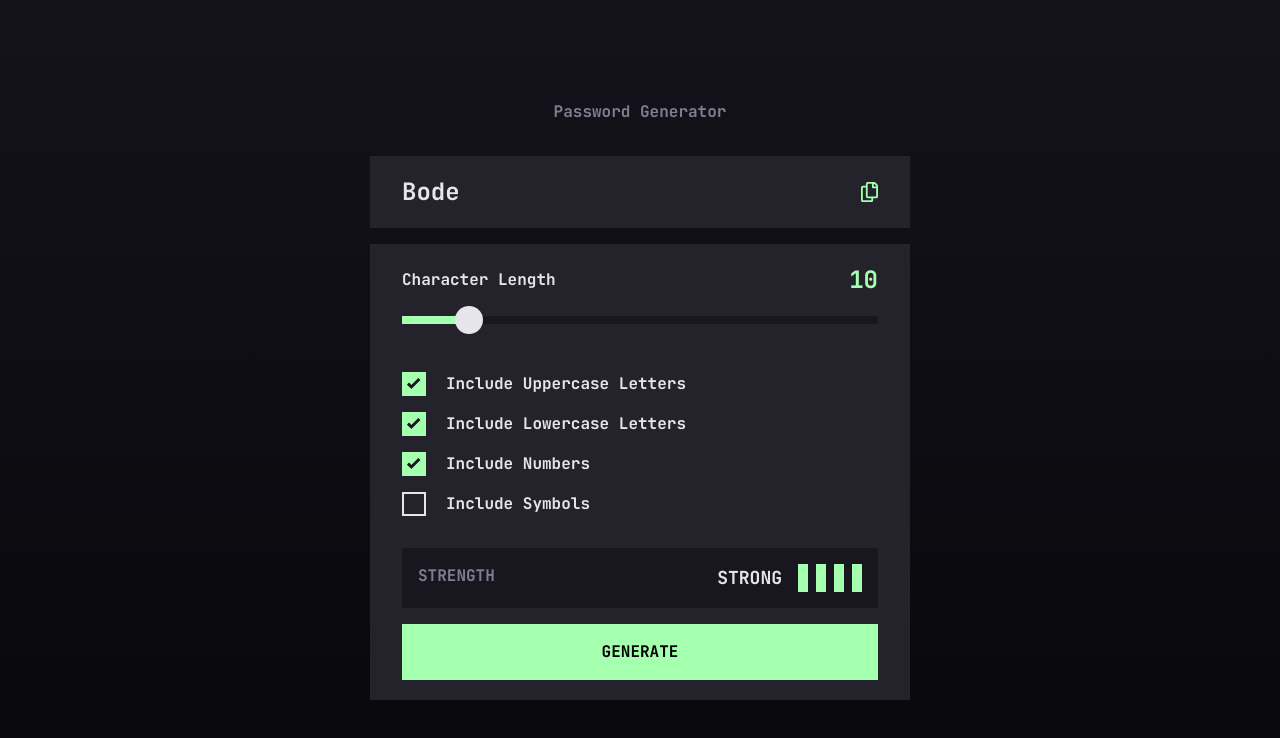
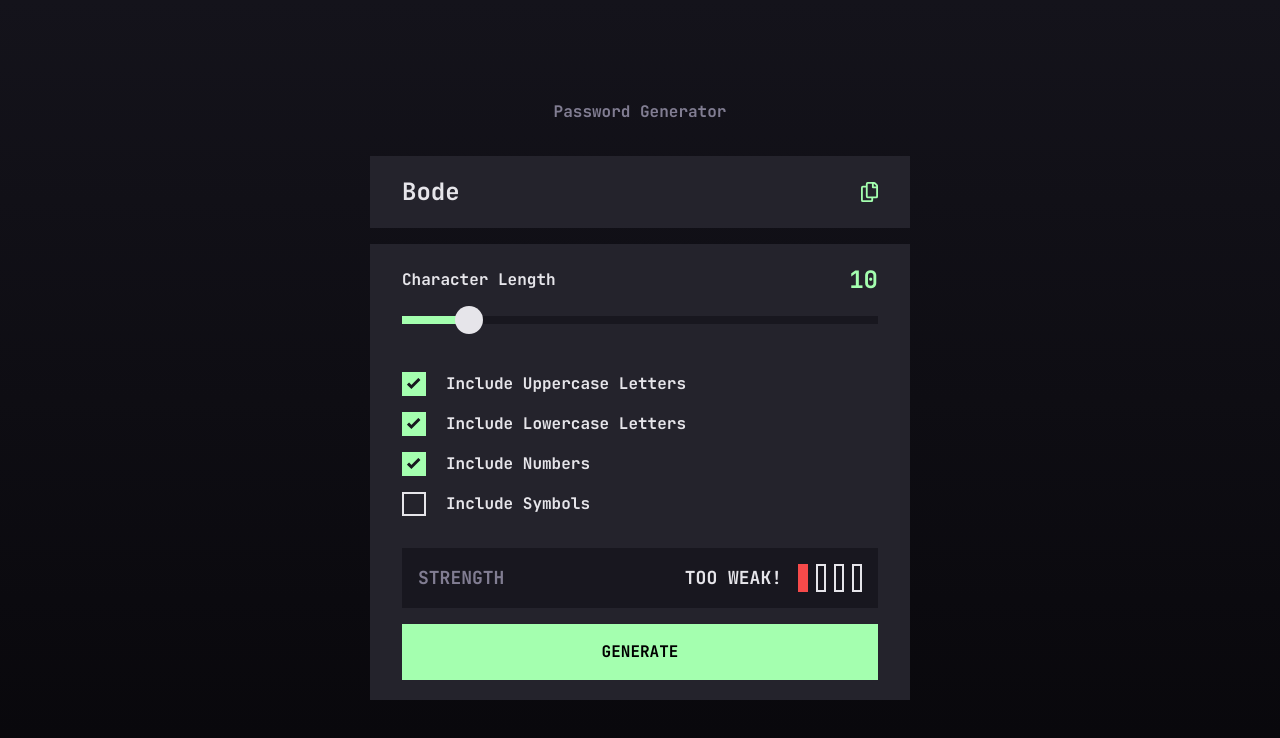
Before and after one commit to seeniOlabode/password-generator, a Vue app: page / in a window 1280 px wide. Shown: the top 738 px of the page. Built offline with nearby package versions, Linux system fonts and the light colour scheme.

Commit message:
finish app

```diff
--- a/src/components/GeneratorConfigure.vue
+++ b/src/components/GeneratorConfigure.vue
@@ -10,37 +10,37 @@
     <div>
       <div class="flex mb-4">
         <checkbox v-model="include.uppercase" />
-        <h6 class="ml-5 text-generator-almost-white text-base">
+        <h6 class="ml-5 text-generator-almost-white text-sm sm:text-base">
           Include Uppercase Letters
         </h6>
       </div>
       <div class="flex mb-4">
         <checkbox v-model="include.lowercase" />
-        <h6 class="ml-5 text-generator-almost-white text-base">
+        <h6 class="ml-5 text-generator-almost-white text-sm sm:text-base">
           Include Lowercase Letters
         </h6>
       </div>
 
       <div class="flex mb-4">
         <checkbox v-model="include.numbers" />
-        <h6 class="ml-5 text-generator-almost-white text-base">
+        <h6 class="ml-5 text-generator-almost-white text-sm sm:text-base">
           Include Numbers
         </h6>
       </div>
 
       <div class="flex">
         <checkbox v-model="include.symbols" />
-        <h6 class="ml-5 text-generator-almost-white text-base">
+        <h6 class="ml-5 text-generator-almost-white text-sm sm:text-base">
           Include Symbols
         </h6>
       </div>
     </div>
 
     <div
-      class="strength bg-generator-very-dark-grey p-4 mt-8 flex justify-between"
+      class="strength bg-generator-very-dark-grey p-4 mt-8 flex justify-between items-center"
     >
-      <h2 class="text-generator-grey">STRENGTH</h2>
-      <strength :strength="strength" />
+      <h2 class="text-generator-grey text-base sm:text-lg">STRENGTH</h2>
+      <strength :strength="strengthScore" />
     </div>
     <generate @generate="generate" />
   </div>
@@ -66,7 +66,6 @@ export default {
         numbers: true,
         symbols: false,
       },
-      strength: 4,
     };
   },
   methods: {
@@ -74,6 +73,35 @@ export default {
       store.setPassword(generatePassword(this.passwordLength, this.include));
     },
   },
+  computed: {
+    strengthScore() {
+      let score = 1;
+      if (
+        (this.passwordLength >= 15) & this.include.lowercase &&
+        this.include.uppercase &&
+        this.include.numbers
+      ) {
+        score += 1;
+      }
+      if (
+        this.passwordLength >= 20 &&
+        this.include.lowercase &&
+        this.include.uppercase &&
+        this.include.numbers
+      ) {
+        score += 2;
+      }
+      if (this.passwordLength >= 15 && this.include.symbols) {
+        score += 1;
+      }
+      if (score > 4) {
+        score = 4;
+      } else if (score < 1) {
+        score = 1;
+      }
+      return score;
+    },
+  },
 };
 </script>
 <style scoped></style>
--- a/src/components/PasswordStrength.vue
+++ b/src/components/PasswordStrength.vue
@@ -1,9 +1,11 @@
 <template>
-  <div class="flex">
-    <h5 class="text-lg text-generator-almost-white mr-4 uppercase">
+  <div class="flex items-center">
+    <h5
+      class="sm:text-lg text-generator-almost-white mr-2 sm:mr-4 uppercase text-base"
+    >
       {{ message }}
     </h5>
-    <div class="flex">
+    <div class="flex" :style="{ 'background-color': 'none' }">
       <div class="strength-bar" :style="firstBarStyle"></div>
       <div class="strength-bar ml-2" :style="secondBarStyle"></div>
       <div class="strength-bar ml-2" :style="thirdBarStyle"></div>
@@ -60,7 +62,8 @@ export default {
     },
     firstBarStyle() {
       let output = {
-        "background-color": this.strength >= 1 ? this.strengthColor : false,
+        "background-color":
+          this.strength >= 1 ? this.strengthColor : "rgba(255,255,255,0)",
       };
       if (this.strength >= 1) {
         output.border = "none";
@@ -70,7 +73,8 @@ export default {
     },
     secondBarStyle() {
       let output = {
-        "background-color": this.strength >= 2 ? this.strengthColor : "none",
+        "background-color":
+          this.strength >= 2 ? this.strengthColor : "rgba(255,255,255,0)",
       };
       if (this.strength >= 2) {
         output.border = "none";
@@ -79,7 +83,8 @@ export default {
     },
     thirdBarStyle() {
       let output = {
-        "background-color": this.strength >= 3 ? this.strengthColor : "none",
+        "background-color":
+          this.strength >= 3 ? this.strengthColor : "rgba(255,255,255,0)",
       };
       if (this.strength >= 3) {
         output.border = "none";
@@ -88,7 +93,8 @@ export default {
     },
     fourthBarStyle() {
       let output = {
-        "background-color": this.strength >= 4 ? this.strengthColor : "none",
+        "background-color":
+          this.strength >= 4 ? this.strengthColor : "rgba(255,255,255,0)",
       };
       if (this.strength >= 4) {
         output.border = "none";
```
